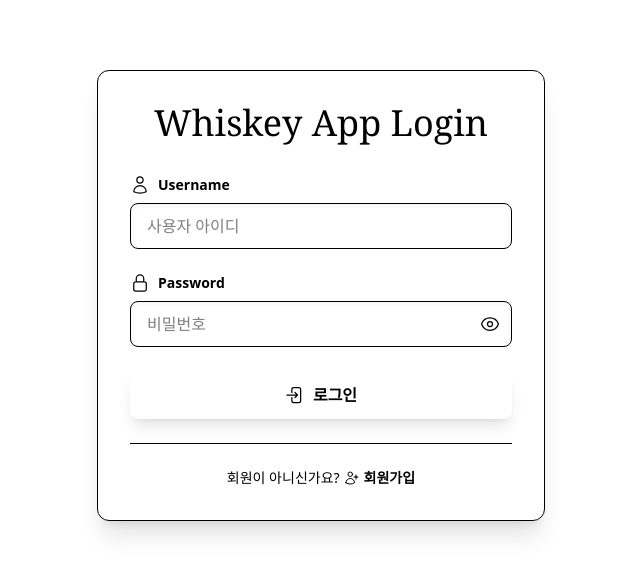
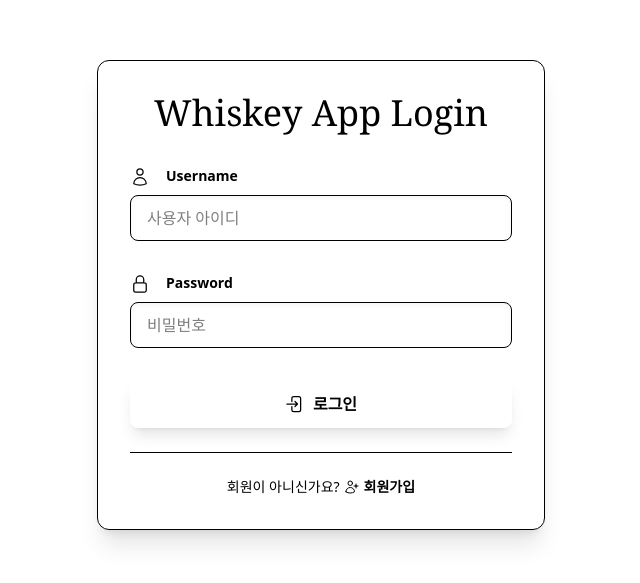
Before and after one commit to JaeBeen95/whiskey-app, a React (Vite) app: page / in a window 1280 px wide. Shown: the part 105-688 px from the top of the page, without its empty margins (319-959 px from the left). Built offline with nearby package versions, Linux system fonts and the light colour scheme; no server answers.

Commit message:
✨ feat: 공통 컴포넌트 Form, FormField 생성

```diff
--- a/src/pages/auth/components/AuthForm.tsx
+++ b/src/components/Form.tsx
@@ -1,10 +1,10 @@
-interface AuthFormProps {
+interface FormProps {
   title: string;
   children: React.ReactNode;
   onSubmit: (e: React.FormEvent<HTMLFormElement>) => void;
 }
 
-export default function AuthForm({ title, children, onSubmit }: AuthFormProps) {
+export default function Form({ title, children, onSubmit }: FormProps) {
   return (
     <div className="min-h-screen flex items-center justify-center bg-dark-gray-700 p-4 font-sans">
       <div className="bg-deep-navy-800 p-8 rounded-xl shadow-xl w-full max-w-md border border-gold-500/50 transition-all duration-300 hover:shadow-glow-gold">
--- /dev/null
+++ b/src/components/FormField.tsx
@@ -0,0 +1,31 @@
+import type { InputHTMLAttributes, ReactNode } from "react";
+
+interface FormFieldProps {
+  id: string;
+  label: string;
+  icon?: ReactNode;
+  error?: string;
+  inputProps?: InputHTMLAttributes<HTMLInputElement>;
+}
+
+export default function FormField({ id, label, icon, error, inputProps }: FormFieldProps) {
+  return (
+    <div className="mb-3">
+      <label htmlFor={id} className="text-gold-500 text-sm font-bold mb-2 flex items-center">
+        {icon && <span className="mr-2">{icon}</span>}
+        {label}
+      </label>
+      <input
+        id={id}
+        name={id}
+        className={`shadow-inner appearance-none border rounded-lg w-full py-3 px-4 text-light-gray-50 bg-deep-navy-900 leading-tight focus:outline-none focus:ring-2 focus:ring-accent-orange-500 focus:border-transparent transition-all duration-200 placeholder-light-gray-50/50 ${
+          error ? "border-red-500" : "border-gold-500/50"
+        }`}
+        {...inputProps}
+      />
+      <p className={`text-xs mt-1 ${error ? "text-red-500" : "text-transparent"}`}>
+        {error || "placeholder"}
+      </p>
+    </div>
+  );
+}
--- a/src/pages/auth/LoginPage.tsx
+++ b/src/pages/auth/LoginPage.tsx
@@ -1,7 +1,6 @@
 import { Link } from "react-router-dom";
 import { useLoginForm } from "@/pages/auth/hooks/useAuthForm";
-import AuthForm from "@/pages/auth/components/AuthForm";
-import AuthInput from "@/pages/auth/components/AuthInput";
+import Form from "@/components/Form";
 import Button from "@/components/Button";
 import {
   UserIcon,
@@ -9,35 +8,38 @@ import {
   ArrowRightEndOnRectangleIcon,
   UserPlusIcon,
 } from "@heroicons/react/24/outline";
+import FormField from "@/components/FormField";
 
 export default function LoginPage() {
   const { register, handleSubmit, errors, isLoading } = useLoginForm();
 
   return (
-    <AuthForm title="Whiskey App Login" onSubmit={handleSubmit}>
-      <AuthInput
+    <Form title="Whiskey App Login" onSubmit={handleSubmit}>
+      <FormField
         id="username"
         label="Username"
-        type="text"
-        placeholder="사용자 아이디"
         icon={<UserIcon className="inline-block h-5 w-5 mr-2" />}
-        autocomplete="username"
-        registerProps={register("username", {
-          required: "아이디는 필수입니다.",
-        })}
         error={errors.username?.message}
+        inputProps={{
+          type: "text",
+          placeholder: "사용자 아이디",
+          ...register("username", {
+            required: "아이디는 필수입니다.",
+          }),
+        }}
       />
-      <AuthInput
+      <FormField
         id="password"
         label="Password"
-        type="password"
-        placeholder="비밀번호"
         icon={<LockClosedIcon className="inline-block h-5 w-5 mr-2" />}
-        autocomplete="current-password"
-        registerProps={register("password", {
-          required: "비밀번호는 필수입니다.",
-        })}
         error={errors.password?.message}
+        inputProps={{
+          type: "password",
+          placeholder: "비밀번호",
+          ...register("password", {
+            required: "비밀번호는 필수입니다.",
+          }),
+        }}
       />
       <div className="mb-6">
         <Button
@@ -59,6 +61,6 @@ export default function LoginPage() {
           회원가입
         </Link>
       </div>
-    </AuthForm>
+    </Form>
   );
 }
--- a/src/pages/auth/SignupPage.tsx
+++ b/src/pages/auth/SignupPage.tsx
@@ -1,7 +1,7 @@
 import { Link } from "react-router-dom";
-import AuthForm from "@/pages/auth/components/AuthForm";
-import AuthInput from "@/pages/auth/components/AuthInput";
+import Form from "@/components/Form";
 import Button from "@/components/Button";
+import FormField from "@/components/FormField";
 import {
   EnvelopeIcon,
   LockClosedIcon,
@@ -14,51 +14,56 @@ export default function SignupPage() {
   const { register, handleSubmit, errors, isLoading, passwordWatch } = useSignupForm();
 
   return (
-    <AuthForm title="Create Your Account" onSubmit={handleSubmit}>
-      <AuthInput
+    <Form title="Create Your Account" onSubmit={handleSubmit}>
+      <FormField
         id="username"
         label="Username"
-        type="text"
-        placeholder="아이디"
-        icon={<EnvelopeIcon className="inline-block h-5 w-5 mr-2" />}
-        registerProps={register("username", {
-          required: "아이디는 필수입니다.",
-          minLength: {
-            value: 4,
-            message: "아이디는 최소 4자 이상이어야 합니다."
-          }
-        })}
+        icon={<EnvelopeIcon className="h-5 w-5" />}
         error={errors.username?.message}
+        inputProps={{
+          type: "text",
+          placeholder: "아이디",
+          ...register("username", {
+            required: "아이디는 필수입니다.",
+            minLength: {
+              value: 3,
+              message: "아이디는 최소 3자 이상이어야 합니다.",
+            },
+          }),
+        }}
       />
-      <AuthInput
+      <FormField
         id="password"
         label="Password"
-        type="password"
-        placeholder="비밀번호"
-        icon={<LockClosedIcon className="inline-block h-5 w-5 mr-2" />}
-        autocomplete="new-password"
-        registerProps={register("password", {
-          required: "비밀번호는 필수입니다.",
-          minLength: {
-            value: 8,
-            message: "비밀번호는 최소 8자 이상이어야 합니다."
-          }
-        })}
+        icon={<LockClosedIcon className="h-5 w-5" />}
         error={errors.password?.message}
+        inputProps={{
+          type: "password",
+          placeholder: "비밀번호",
+          autoComplete: "new-password",
+          ...register("password", {
+            required: "비밀번호는 필수입니다.",
+            minLength: {
+              value: 8,
+              message: "비밀번호는 최소 8자 이상이어야 합니다.",
+            },
+          }),
+        }}
       />
-      <AuthInput
+      <FormField
         id="confirmPassword"
         label="Confirm Password"
-        type="password"
-        placeholder="비밀번호 확인"
-        icon={<LockClosedIcon className="inline-block h-5 w-5 mr-2" />}
-        autocomplete="new-password"
-        registerProps={register("confirmPassword", {
-          required: "비밀번호 확인은 필수입니다.",
-          validate: (value) =>
-            value === passwordWatch || "비밀번호가 일치하지 않습니다.",
-        })}
+        icon={<LockClosedIcon className="h-5 w-5" />}
         error={errors.confirmPassword?.message}
+        inputProps={{
+          type: "password",
+          placeholder: "비밀번호 확인",
+          autoComplete: "new-password",
+          ...register("confirmPassword", {
+            required: "비밀번호 확인은 필수입니다.",
+            validate: (value) => value === passwordWatch || "비밀번호가 일치하지 않습니다.",
+          }),
+        }}
       />
       <div className="mb-6">
         <Button
@@ -80,6 +85,6 @@ export default function SignupPage() {
           로그인
         </Link>
       </div>
-    </AuthForm>
+    </Form>
   );
 }
--- a/src/pages/auth/components/AuthInput.tsx
+++ /dev/null
@@ -1,69 +0,0 @@
-import { useState } from "react";
-import type { UseFormRegisterReturn } from "react-hook-form";
-import { EyeIcon, EyeSlashIcon } from "@heroicons/react/24/outline";
-
-interface AuthInputProps {
-  id: string;
-  label: string;
-  type: string;
-  placeholder: string;
-  icon: React.ReactNode;
-  autocomplete?: string;
-  registerProps?: UseFormRegisterReturn;
-  error?: string;
-}
-
-export default function AuthInput({
-  id,
-  label,
-  type,
-  placeholder,
-  icon,
-  autocomplete,
-  registerProps,
-  error,
-}: AuthInputProps) {
-  const [showPassword, setShowPassword] = useState(false);
-  const isPasswordType = type === "password";
-
-  const inputType = isPasswordType && showPassword ? "text" : type;
-
-  const togglePasswordVisibility = () => {
-    setShowPassword((prev) => !prev);
-  };
-
-  return (
-    <div className="mb-6">
-      <label htmlFor={id} className="text-gold-500 text-sm font-bold mb-2 flex items-center">
-        {icon}
-        {label}
-      </label>
-      <div className="relative">
-        <input
-          type={inputType}
-          id={id}
-          name={id}
-          className={`shadow-inner appearance-none border rounded-lg w-full py-3 px-4 text-light-gray-50 bg-deep-navy-900 leading-tight focus:outline-none focus:ring-2 focus:ring-accent-orange-500 focus:border-transparent transition-all duration-200 placeholder-light-gray-50/50 ${
-            error ? "border-red-500" : "border-gold-500/50"
-          }`}
-          placeholder={placeholder}
-          autoComplete={autocomplete}
-          {...registerProps}
-        />
-        {isPasswordType && (
-          <button
-            type="button"
-            onClick={togglePasswordVisibility}
-            className="absolute inset-y-0 right-0 pr-3 flex items-center text-light-gray-50/70 hover:text-gold-500 focus:outline-none cursor-pointer"
-            aria-label={showPassword ? "비밀번호 숨기기" : "비밀번호 보기"}
-          >
-            {showPassword ? <EyeSlashIcon className="h-5 w-5" /> : <EyeIcon className="h-5 w-5" />}
-          </button>
-        )}
-      </div>
-      <p className={`text-xs mt-1 ${error ? "text-red-500" : "text-transparent"}`}>
-        {error || " "}
-      </p>
-    </div>
-  );
-}
```
